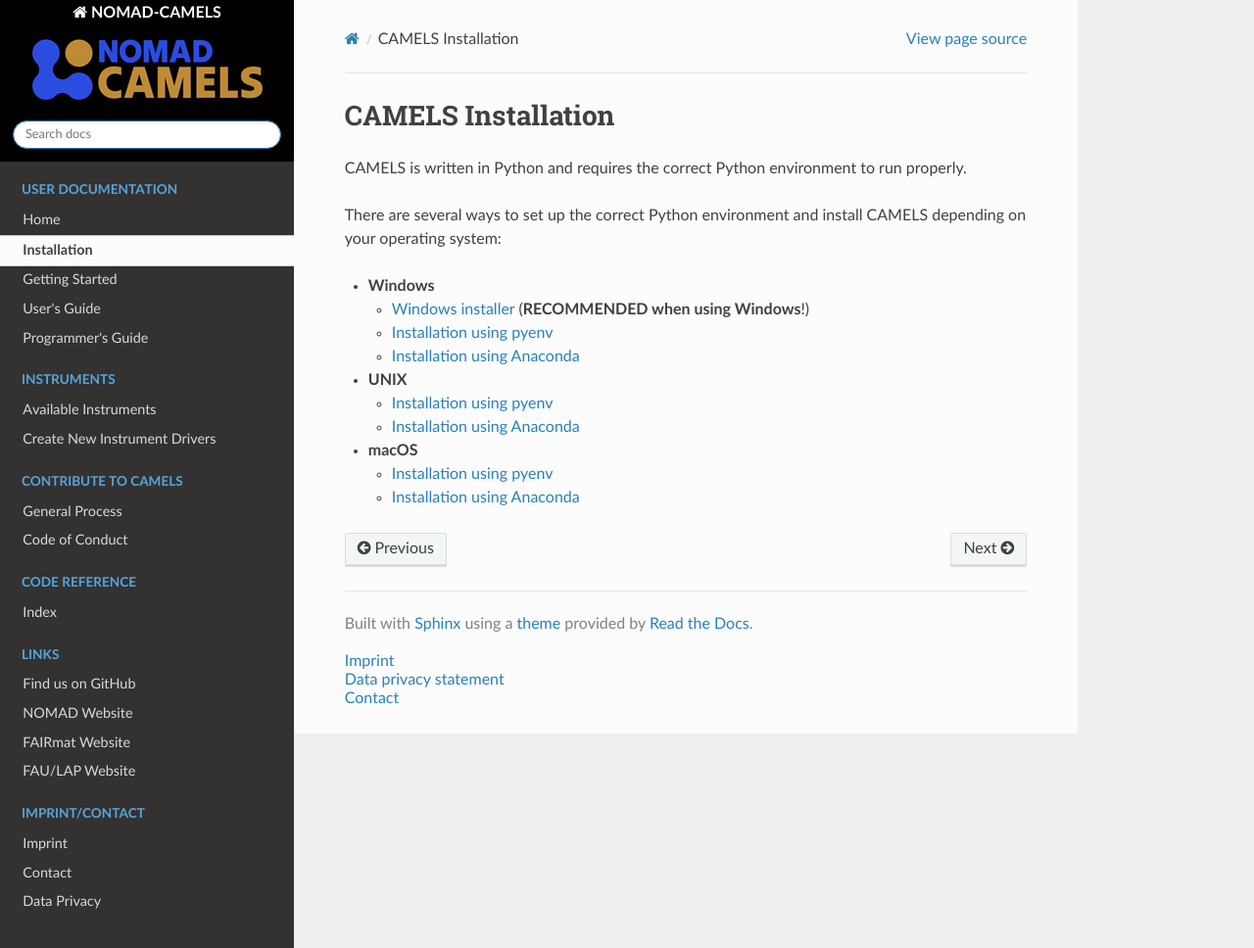
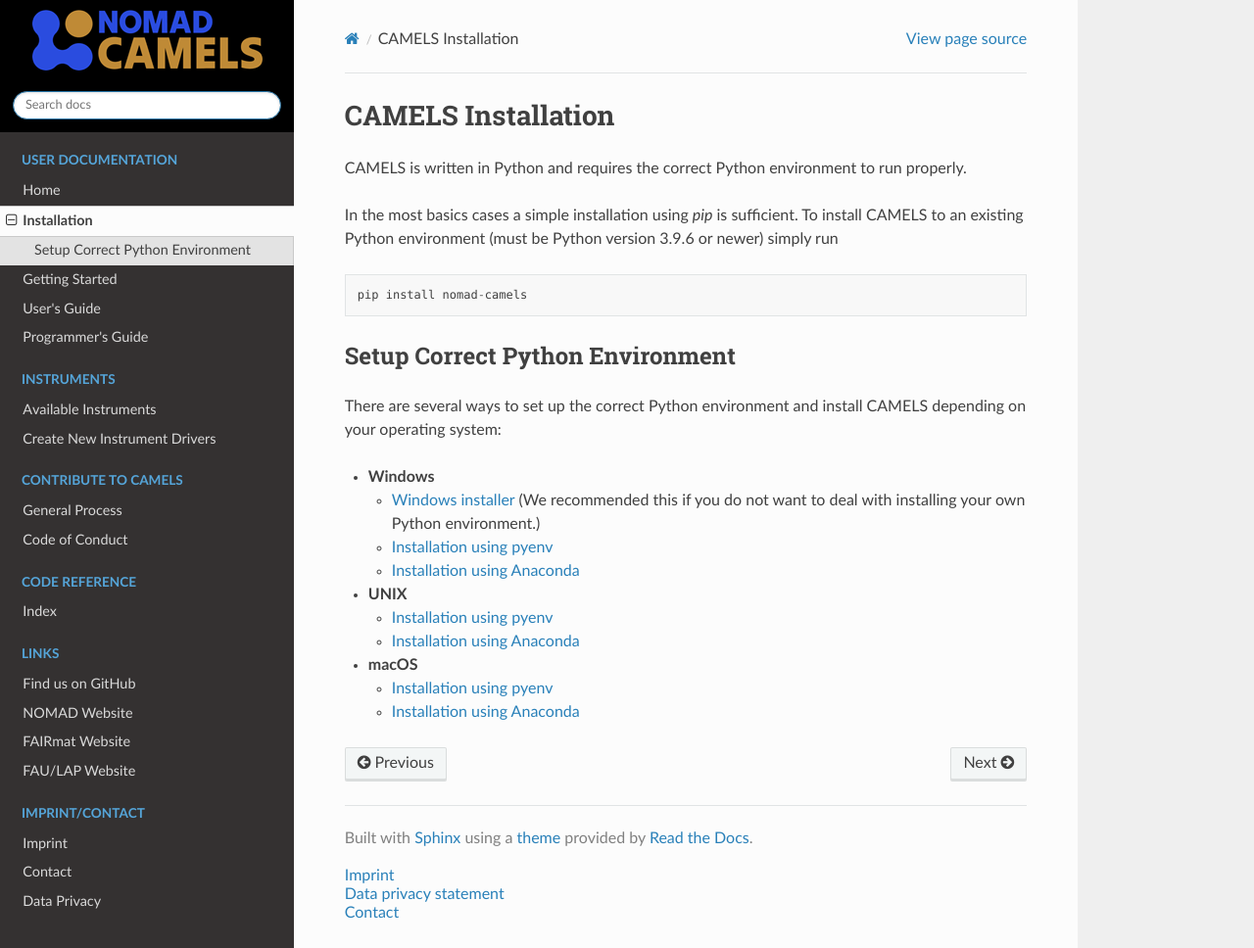
Before and after one commit to FAU-LAP/NOMAD-CAMELS, a Sphinx documentation site: the page built from docs/source/doc/installation/installation.md, in a window 1280 px wide and 968 px high. Shown: the whole window at 98% size. Built offline with Sphinx 7.4.7 and the Read the Docs theme 2.0.0, drawn with Linux system fonts in a browser that asks for light colours; pages that are not in the unit, such as notebooks, are missing from menus.

Commit message:
added more information on how to install camels quickly.

````diff
--- a/docs/source/doc/installation/installation.md
+++ b/docs/source/doc/installation/installation.md
@@ -2,9 +2,16 @@
 
 CAMELS is written in Python and requires the correct Python environment to run properly.
 
+In the most basics cases a simple installation using _pip_ is sufficient. To install CAMELS to an existing Python environment (must be Python version 3.9.6 or newer) simply run
+```
+pip install nomad-camels
+```
+
+## Setup Correct Python Environment
+
 There are several ways to set up the correct Python environment and install CAMELS depending on your operating system:
 * **Windows**
-  * [Windows installer](installation_installer.md) (**RECOMMENDED when using Windows**!)
+  * [Windows installer](installation_installer.md) (We recommended this if you do not want to deal with installing your own Python environment.)
   * [Installation using pyenv](installation_custom_windows.md)
   * [Installation using Anaconda](installation_custom_anaconda/installation_custom_anaconda.md)
 * **UNIX**
````
